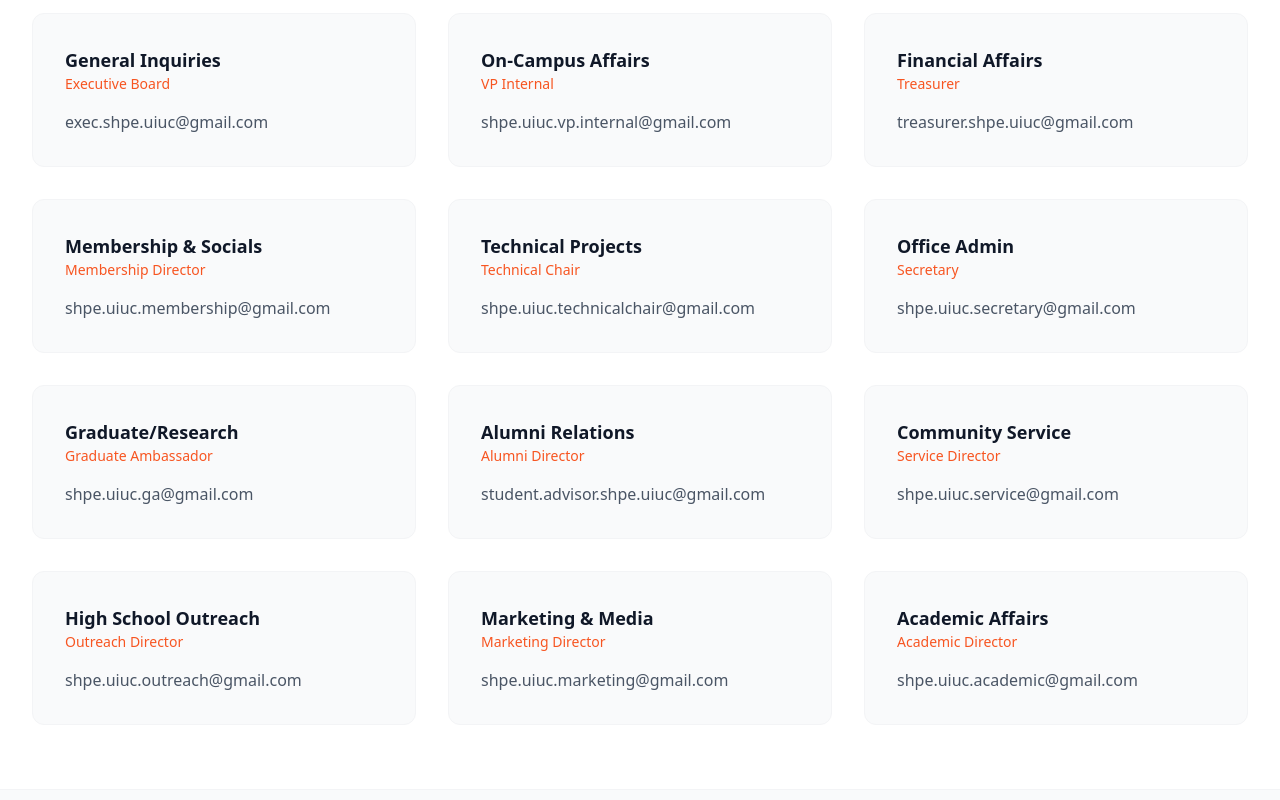
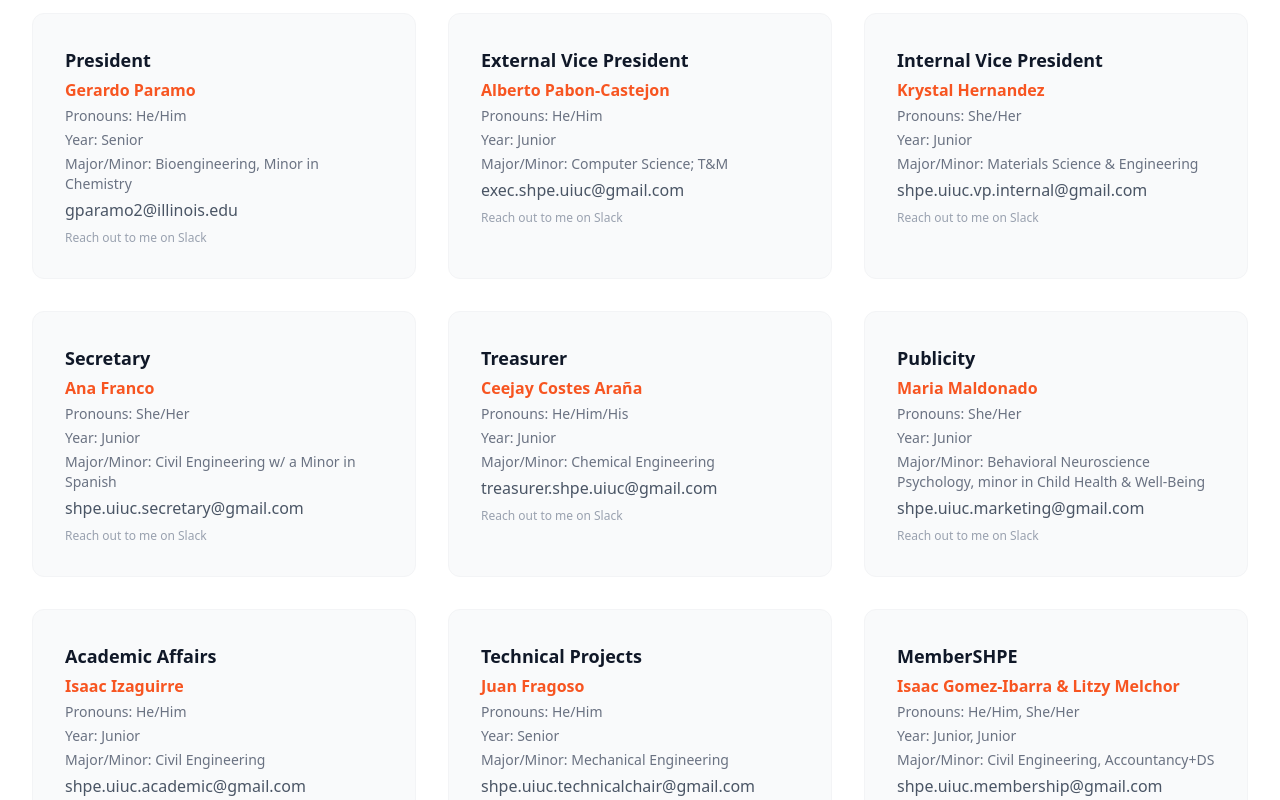
Before and after one commit to SHPE-Tech-Team/SHPE_Website, a Next.js app: page /contact in a window 1280 px wide. Shown: the part 460-1260 px from the top of the page. Built offline with nearby package versions, Linux system fonts and the light colour scheme.

Commit message:
added contact members

```diff
--- a/app/components/Footer.tsx
+++ b/app/components/Footer.tsx
@@ -37,10 +37,8 @@ export default function Footer() {
                     <div>
                         <h3 className="text-sm font-semibold text-gray-900 tracking-wider uppercase mb-4">Connect</h3>
                         <ul className="space-y-3">
-                            <li><a href="#" className="text-base text-gray-500 hover:text-shpe-blue transition-colors">Instagram</a></li>
-                            <li><a href="#" className="text-base text-gray-500 hover:text-shpe-blue transition-colors">LinkedIn</a></li>
-                            <li><a href="#" className="text-base text-gray-500 hover:text-shpe-blue transition-colors">Discord</a></li>
-                            <li><a href="mailto:shpe.uiuc@gmail.com" className="text-base text-gray-500 hover:text-shpe-blue transition-colors">Email Us</a></li>
+                            <li><a href="https://www.instagram.com/shpe_uiuc/?hl=en" className="text-base text-gray-500 hover:text-shpe-blue transition-colors">Instagram</a></li>
+                            <li><a href="https://www.linkedin.com/company/society-of-hispanic-professional-engineers-uiuc-chapter/posts/?feedView=all" className="text-base text-gray-500 hover:text-shpe-blue transition-colors">LinkedIn</a></li>
                         </ul>
                     </div>
                 </div>
--- a/app/contact/page.tsx
+++ b/app/contact/page.tsx
@@ -1,17 +1,131 @@
 export default function Contact() {
     const contacts = [
-        { title: "General Inquiries", role: "Executive Board", email: "exec.shpe.uiuc@gmail.com" },
-        { title: "On-Campus Affairs", role: "VP Internal", email: "shpe.uiuc.vp.internal@gmail.com" },
-        { title: "Financial Affairs", role: "Treasurer", email: "treasurer.shpe.uiuc@gmail.com" },
-        { title: "Membership & Socials", role: "Membership Director", email: "shpe.uiuc.membership@gmail.com" },
-        { title: "Technical Projects", role: "Technical Chair", email: "shpe.uiuc.technicalchair@gmail.com" },
-        { title: "Office Admin", role: "Secretary", email: "shpe.uiuc.secretary@gmail.com" },
-        { title: "Graduate/Research", role: "Graduate Ambassador", email: "shpe.uiuc.ga@gmail.com" },
-        { title: "Alumni Relations", role: "Alumni Director", email: "student.advisor.shpe.uiuc@gmail.com" },
-        { title: "Community Service", role: "Service Director", email: "shpe.uiuc.service@gmail.com" },
-        { title: "High School Outreach", role: "Outreach Director", email: "shpe.uiuc.outreach@gmail.com" },
-        { title: "Marketing & Media", role: "Marketing Director", email: "shpe.uiuc.marketing@gmail.com" },
-        { title: "Academic Affairs", role: "Academic Director", email: "shpe.uiuc.academic@gmail.com" },
+        {
+            title: "President",
+            name: "Gerardo Paramo",
+            pronouns: "He/Him",
+            year: "Senior",
+            major: "Bioengineering, Minor in Chemistry",
+            email: "gparamo2@illinois.edu",
+            note: "Reach out to me on Slack"
+        },
+        {
+            title: "External Vice President",
+            name: "Alberto Pabon-Castejon",
+            pronouns: "He/Him",
+            year: "Junior",
+            major: "Computer Science; T&M",
+            email: "exec.shpe.uiuc@gmail.com",
+            note: "Reach out to me on Slack"
+        },
+        {
+            title: "Internal Vice President",
+            name: "Krystal Hernandez",
+            pronouns: "She/Her",
+            year: "Junior",
+            major: "Materials Science & Engineering",
+            email: "shpe.uiuc.vp.internal@gmail.com",
+            note: "Reach out to me on Slack"
+        },
+        {
+            title: "Secretary",
+            name: "Ana Franco",
+            pronouns: "She/Her",
+            year: "Junior",
+            major: "Civil Engineering w/ a Minor in Spanish",
+            email: "shpe.uiuc.secretary@gmail.com",
+            note: "Reach out to me on Slack"
+        },
+        {
+            title: "Treasurer",
+            name: "Ceejay Costes Araña",
+            pronouns: "He/Him/His",
+            year: "Junior",
+            major: "Chemical Engineering",
+            email: "treasurer.shpe.uiuc@gmail.com",
+            note: "Reach out to me on Slack"
+        },
+        {
+            title: "Publicity",
+            name: "Maria Maldonado",
+            pronouns: "She/Her",
+            year: "Junior",
+            major: "Behavioral Neuroscience Psychology, minor in Child Health & Well-Being",
+            email: "shpe.uiuc.marketing@gmail.com",
+            note: "Reach out to me on Slack"
+        },
+        {
+            title: "Academic Affairs",
+            name: "Isaac Izaguirre",
+            pronouns: "He/Him",
+            year: "Junior",
+            major: "Civil Engineering",
+            email: "shpe.uiuc.academic@gmail.com",
+            note: "Reach out to me on Slack"
+        },
+        {
+            title: "Technical Projects",
+            name: "Juan Fragoso",
+            pronouns: "He/Him",
+            year: "Senior",
+            major: "Mechanical Engineering",
+            email: "shpe.uiuc.technicalchair@gmail.com",
+            note: "Reach out to me on Slack"
+        },
+        {
+            title: "MemberSHPE",
+            name: "Isaac Gomez-Ibarra & Litzy Melchor",
+            pronouns: "He/Him, She/Her",
+            year: "Junior, Junior",
+            major: "Civil Engineering, Accountancy+DS",
+            email: "shpe.uiuc.membership@gmail.com",
+            note: "Reach out to me on Slack"
+        },
+        {
+            title: "Community Service",
+            name: "Alexis Villalobos",
+            pronouns: "He/Him",
+            year: "Junior",
+            major: "Systems Engineering & Design, Minor in Electrical Engineering",
+            email: "shpe.uiuc.service@gmail.com",
+            note: "Reach out to me on Slack or LinkedIn"
+        },
+        {
+            title: "High School Outreach",
+            name: "Yasmine Rios",
+            pronouns: "She/Her",
+            year: "Senior",
+            major: "Chemical Engineering",
+            email: "shpe.uiuc.outreach@gmail.com",
+            note: "Reach out to me on Slack"
+        },
+        {
+            title: "Graduate Ambassador",
+            name: "Juan Rojas",
+            pronouns: "He/Him",
+            year: "3rd year PHD",
+            major: "Chemical Engineering",
+            email: "shpe.uiuc.ga@gmail.com",
+            note: "Reach out to me on Slack"
+        },
+        {
+            title: "Alumni Relations Chair",
+            name: "Emily Alvarado",
+            pronouns: "She/Her",
+            year: "Junior",
+            major: "Chemistry",
+            email: "alumni.shpe.uiuc@gmail.com",
+            note: "Reach out to me on Slack"
+        },
+        {
+            title: "Student Advisor",
+            name: "Luis Daniel Castro",
+            pronouns: "He/Him/His",
+            year: "Senior",
+            major: "Civil Engineering",
+            email: "student.advisor.shpe.uiuc@gmail.com",
+            note: "Reach out to me on Slack"
+        },
     ];
 
     return (
@@ -32,11 +146,15 @@ export default function Contact() {
                 <div className="grid grid-cols-1 md:grid-cols-2 lg:grid-cols-3 gap-8">
                     {contacts.map((contact, index) => (
                         <div key={index} className="bg-gray-50 rounded-xl p-8 hover:shadow-md transition-shadow border border-gray-100">
-                            <h3 className="text-lg font-bold text-gray-900">{contact.title}</h3>
-                            <p className="text-sm text-shpe-orange font-medium mb-4">{contact.role}</p>
-                            <a href={`mailto:${contact.email}`} className="text-gray-600 hover:text-shpe-blue break-words">
+                            <h3 className="text-lg font-bold text-gray-900 mb-1">{contact.title}</h3>
+                            <p className="text-base text-shpe-orange font-semibold mb-1">{contact.name}</p>
+                            <p className="text-sm text-gray-500 mb-1">Pronouns: {contact.pronouns}</p>
+                            <p className="text-sm text-gray-500 mb-1">Year: {contact.year}</p>
+                            <p className="text-sm text-gray-500 mb-1">Major/Minor: {contact.major}</p>
+                            <a href={`mailto:${contact.email}`} className="text-gray-600 hover:text-shpe-blue break-words mb-1 block">
                                 {contact.email}
                             </a>
+                            <p className="text-xs text-gray-400 mt-2">{contact.note}</p>
                         </div>
                     ))}
                 </div>
```
